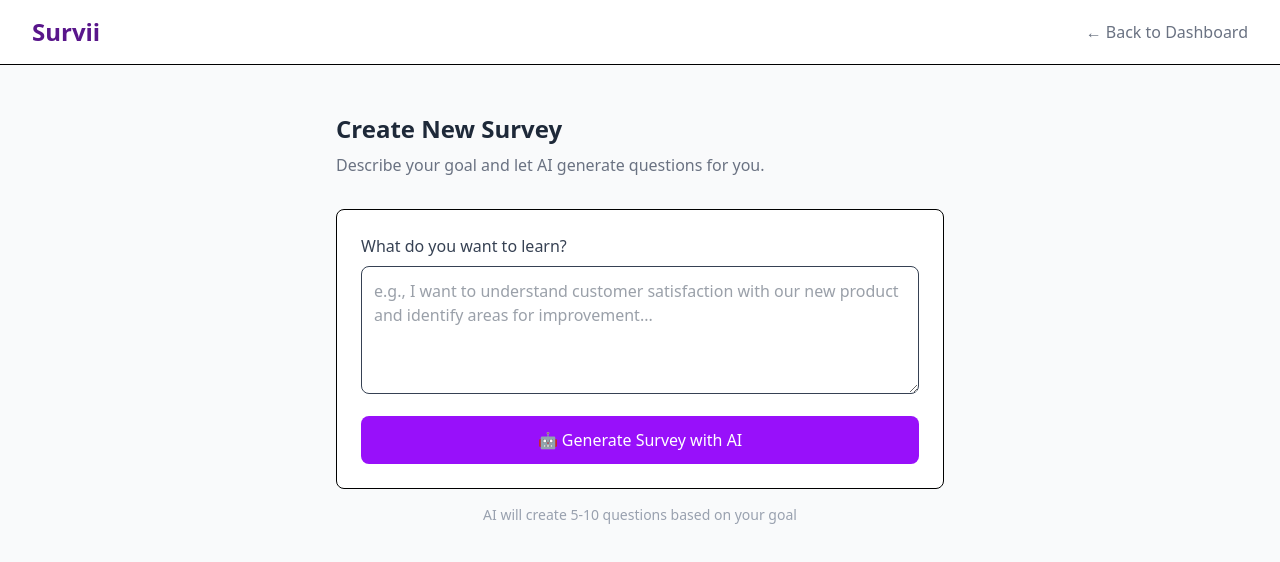
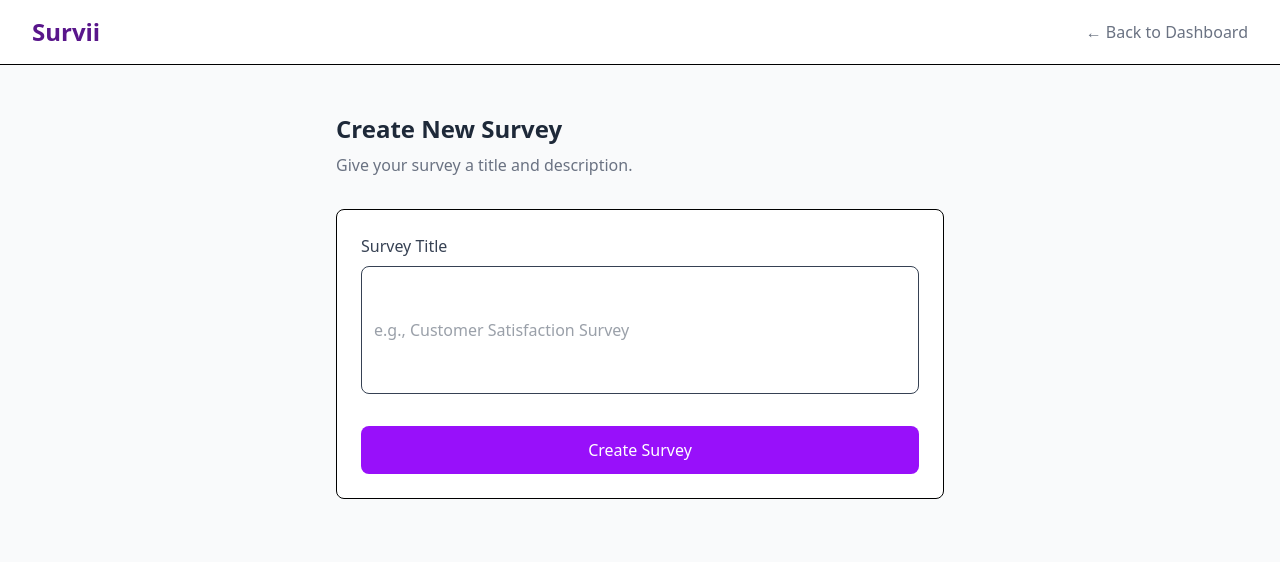
Before and after one commit to niloofar-shahsavar/survey-app, a React app in the folder frontend/: page /create in a window 1280 px wide. Shown: the top 562 px of the page. Built offline with nearby package versions, Linux system fonts and the light colour scheme; the HTML template or start-up script is replaced by a standard one.

Commit message:
Connect CreateSurvey page to backend

```diff
--- a/frontend/src/pages/CreateSurvey.jsx
+++ b/frontend/src/pages/CreateSurvey.jsx
@@ -1,6 +1,52 @@
-import { Link } from "react-router-dom";
+import { Link, useNavigate } from "react-router-dom";
+import { useState } from "react";
 
 function CreateSurvey() {
+  const navigate = useNavigate();
+  const [title, setTitle] = useState("");
+  const [description, setDescription] = useState("");
+  const [loading, setLoading] = useState(false);
+  const [error, setError] = useState("");
+
+  const handleSubmit = async (e) => {
+    e.preventDefault();
+    setLoading(true);
+    setError("");
+
+    try {
+      const token = localStorage.getItem("access_token");
+      if (!token) {
+        navigate("/Login");
+        return;
+      }
+
+      const response = await fetch("http://localhost:8000/surveys/", {
+        method: "POST",
+        headers: {
+          "Content-Type": "application/json",
+          Authorization: `Bearer ${token}`,
+        },
+        body: JSON.stringify({
+          title,
+          description,
+        }),
+      });
+
+      if (!response.ok) {
+        const data = await response.json();
+        setError(data.detail || "Failed to create survey");
+      }
+
+      const survey = await response.json();
+      navigate(`/editor/${survey.id}`);
+    } catch (err) {
+      setError("Error connecting to server");
+      console.error(err);
+    } finally {
+      setLoading(false);
+    }
+  };
+
   return (
     <div className="min-h-screen bg-gray-50">
       <nav className="flex justify-between items-center px-8 py-4 bg-white border-b">
@@ -15,26 +61,39 @@ function CreateSurvey() {
           Create New Survey
         </h1>
         <p className="text-gray-500 mb-8">
-          Describe your goal and let AI generate questions for you.
+          Give your survey a title and description.
         </p>
+        {error && (
+          <div className="mb-4 p-3 bg-red-100 text-red-700 rounded-lg text-sm">
+            {error}
+          </div>
+        )}
 
-        <div className="bg-white p-6 rounded-lg border">
-          <label className="block text-gray-700 font-medium mb-2">
-            What do you want to learn?
-          </label>
-          <textarea
-            placeholder="e.g., I want to understand customer satisfaction with our new product and identify areas for improvement..."
-            className="w-full h-32 p-3 border rounded-lg text-gray-700 focus:outline-none focus:border-purple-400"
-          />
-
-          <button className="w-full mt-4 px-4 py-3 bg-purple-600 text-white rounded-lg hover:bg-purple-700">
-            🤖 Generate Survey with AI
+        <form
+          onSubmit={handleSubmit}
+          className="bg-white p-6 rounded-lg border"
+        >
+          <div className="mb-4">
+            <label className="block text-gray-700 font-medium mb-2">
+              Survey Title
+            </label>
+            <input
+              type="text"
+              placeholder="e.g., Customer Satisfaction Survey"
+              value={title}
+              onChange={(e) => setTitle(e.target.value)}
+              required
+              className="w-full h-32 p-3 border rounded-lg text-gray-700 focus:outline-none focus:border-purple-400"
+            />
+          </div>
+          <button
+            type="submit"
+            disabled={loading || !title}
+            className="w-full mt-4 px-4 py-3 bg-purple-600 text-white rounded-lg hover:bg-purple-700"
+          >
+            {loading ? "Creating..." : "Create Survey"}
           </button>
-        </div>
-
-        <p className="text-center text-gray-400 text-sm mt-4">
-          AI will create 5-10 questions based on your goal
-        </p>
+        </form>
       </main>
     </div>
   );
```
